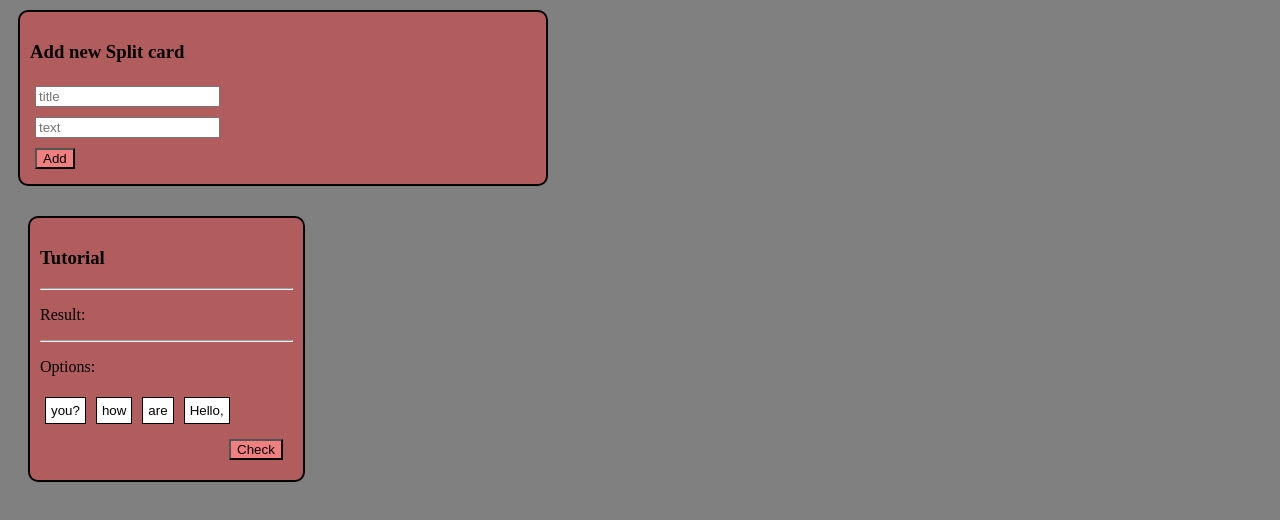
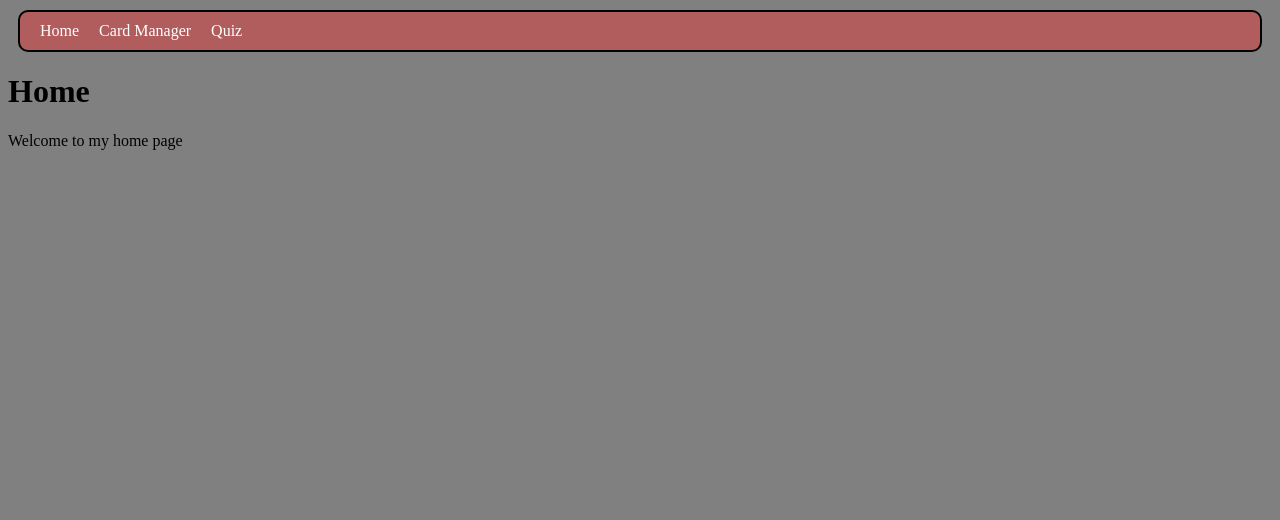
Before and after one commit to Vratislavberry/ReactCardsApp, a React (Vite) app: page / in a window 1280 px wide. Shown: the top 520 px of the page. Built offline with nearby package versions, Linux system fonts and the light colour scheme.

Commit message:
Add Routing to more pages via react-router-dom, add NavBar and more pages

```diff
--- a/package.json
+++ b/package.json
@@ -11,7 +11,8 @@
   },
   "dependencies": {
     "react": "^18.3.1",
-    "react-dom": "^18.3.1"
+    "react-dom": "^18.3.1",
+    "react-router-dom": "^7.0.2"
   },
   "devDependencies": {
     "@eslint/js": "^9.15.0",
--- a/src/components/App.jsx
+++ b/src/components/App.jsx
@@ -1,6 +1,11 @@
 import React from "react";
-import SplitCard from "./SplitCard";
-import FormAddSplitCard from "./FormAddSplitCard";
+import { BrowserRouter, Routes, Route } from "react-router-dom";
+import Home from "../pages/Home";
+import CardManager from "../pages/CardManager";
+import Quiz from "../pages/Quiz";
+import NoPage from "../pages/NoPage";
+import NavBar from "./NavBar";
+
 
 // alt + shift + f = auto-indent
 /** Ideas for improvement:
@@ -17,39 +22,27 @@ import FormAddSplitCard from "./FormAddSplitCard";
  *    login page (when I connect it to a database)
  *    Should I use Express.js ?
  *
- *  Add retry button and state. When Check button is pressed, disable all buttons until user pressed retry button
- *  which unchecks all buttons.
+ *  Add retry button and state. When Check button is pressed, disable
+ *  all buttons until user pressed retry button which unchecks all buttons.
  *
  *  Style webpage with Bootstrap
  *
  */
 
 function App() {
-  const [splitCards, setSplitCards] = React.useState([
-    {
-      title: "Tutorial",
-      text: "Hello, how are you?",
-    },
-  ]);
-
-  function addSplitCard(newCard) {
-    if (newCard.title == "" || newCard.text == "") {
-      alert("Please fill out both fields");
-      return;
-    } else {
-      setSplitCards((preValue) => {
-        return [...preValue, newCard];
-      });
-    }
-  }
-
   return (
-    <div>
-      <FormAddSplitCard addSplitCard={addSplitCard} />
-      {splitCards.map((splitCard, index) => (
-        <SplitCard key={index} title={splitCard.title} text={splitCard.text} />
-      ))}
-    </div>
+    <>
+      <NavBar />
+      <BrowserRouter>
+        <Routes>
+          <Route index element={<Home />} />
+          <Route path="/home" element={<Home />} />
+          <Route path="/CardManager" element={<CardManager />} />
+          <Route path="/quiz" element={<Quiz />} />
+          <Route path="*" element={<NoPage />} />
+        </Routes>
+      </BrowserRouter>
+    </>
   );
 }
 
--- /dev/null
+++ b/src/components/NavBar.jsx
@@ -0,0 +1,13 @@
+import React from "react";
+
+function NavBar() {
+  return (
+    <div className="navbar">
+      <a href="/">Home</a>
+      <a href="/CardManager">Card Manager</a>
+      <a href="/Quiz">Quiz</a>
+    </div>
+  );
+}
+
+export default NavBar;
--- a/src/index.css
+++ b/src/index.css
@@ -1,6 +1,26 @@
 body {
   background-color: grey;
 }
+
+.navbar {
+  background-color: rgb(177, 93, 93);
+  border: 2px solid black;
+  border-radius: 10px;
+  padding: 10px;
+  margin: 10px;
+}
+
+.navbar a {
+  color: white;
+  margin: 10px;
+  text-decoration: none;
+}
+
+.navbar a:hover {
+  color: black;
+}
+
+
 
 .splitCard {
   background-color: rgb(177, 93, 93);
--- /dev/null
+++ b/src/pages/CardManager.jsx
@@ -0,0 +1,7 @@
+import React from "react";
+
+function CardManager() {
+    return (<h1>Behold, toto je můj Card manager :)</h1>);
+}
+
+export default CardManager;
--- /dev/null
+++ b/src/pages/Home.jsx
@@ -0,0 +1,12 @@
+import React from "react";
+
+function Home() {
+  return (
+    <div>
+      <h1>Home</h1>
+      <p>Welcome to my home page</p>
+    </div>
+  );
+}
+
+export default Home;
--- /dev/null
+++ b/src/pages/NoPage.jsx
@@ -0,0 +1,12 @@
+import React from "react";
+
+function NoPage() {
+    return (
+        <div>
+            <h1>404</h1>
+            <p>You are not supposed to be here</p>
+        </div>
+    );
+}
+
+export default NoPage;
--- /dev/null
+++ b/src/pages/Quiz.jsx
@@ -0,0 +1,34 @@
+import React from "react";
+import FormAddSplitCard from "../components/FormAddSplitCard";
+import SplitCard from "../components/SplitCard";
+
+function Quiz() {
+  const [splitCards, setSplitCards] = React.useState([
+    {
+      title: "Tutorial",
+      text: "Hello, how are you?",
+    },
+  ]);
+
+  function addSplitCard(newCard) {
+    if (newCard.title == "" || newCard.text == "") {
+      alert("Please fill out both fields");
+      return;
+    } else {
+      setSplitCards((preValue) => {
+        return [...preValue, newCard];
+      });
+    }
+  }
+
+  return (
+    <div>
+      <FormAddSplitCard addSplitCard={addSplitCard} />
+      {splitCards.map((splitCard, index) => (
+        <SplitCard key={index} title={splitCard.title} text={splitCard.text} />
+      ))}
+    </div>
+  );
+}
+
+export default Quiz;
```
Also changed, not shown: 1 other file (tests, documents, lock files or other folders).
